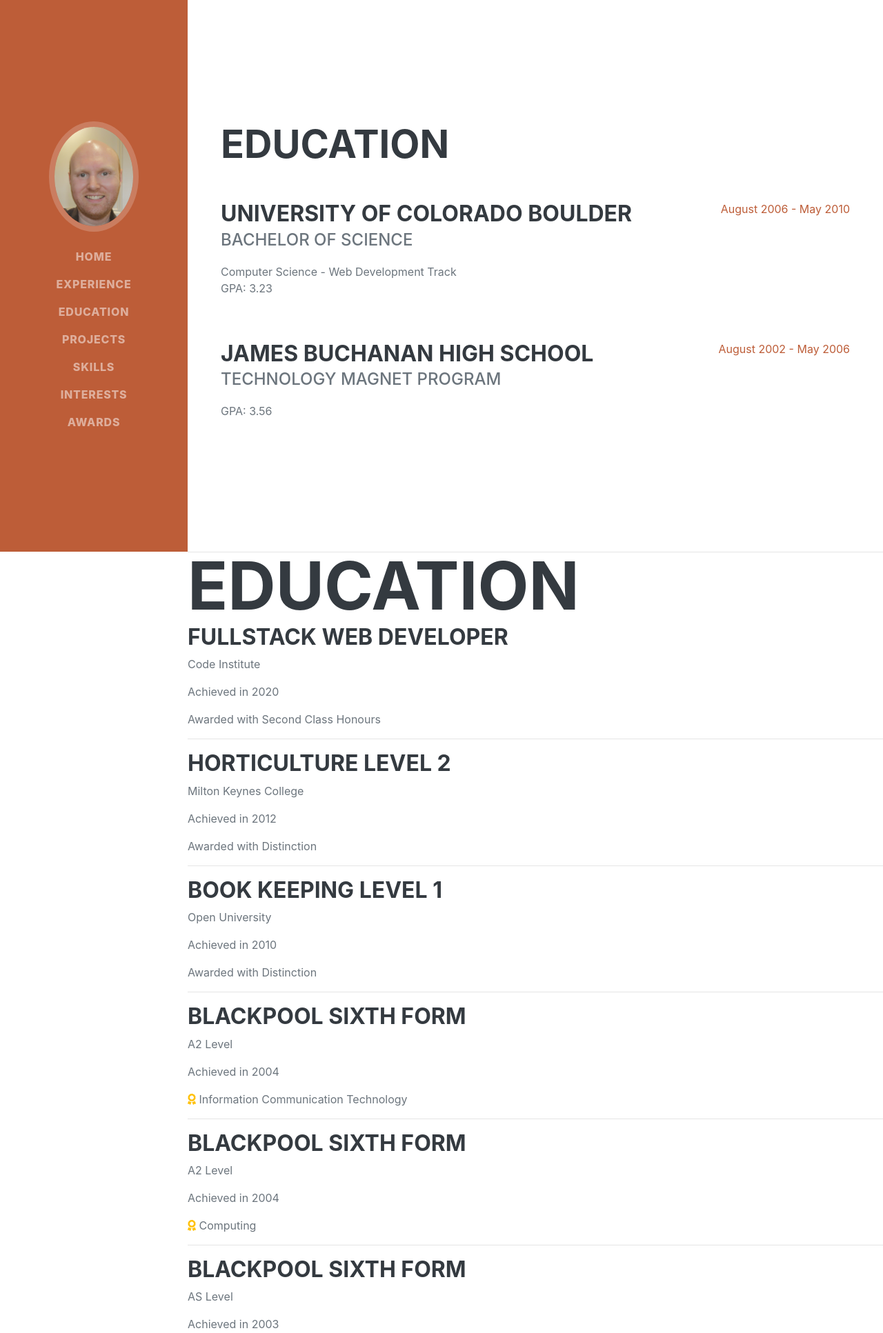
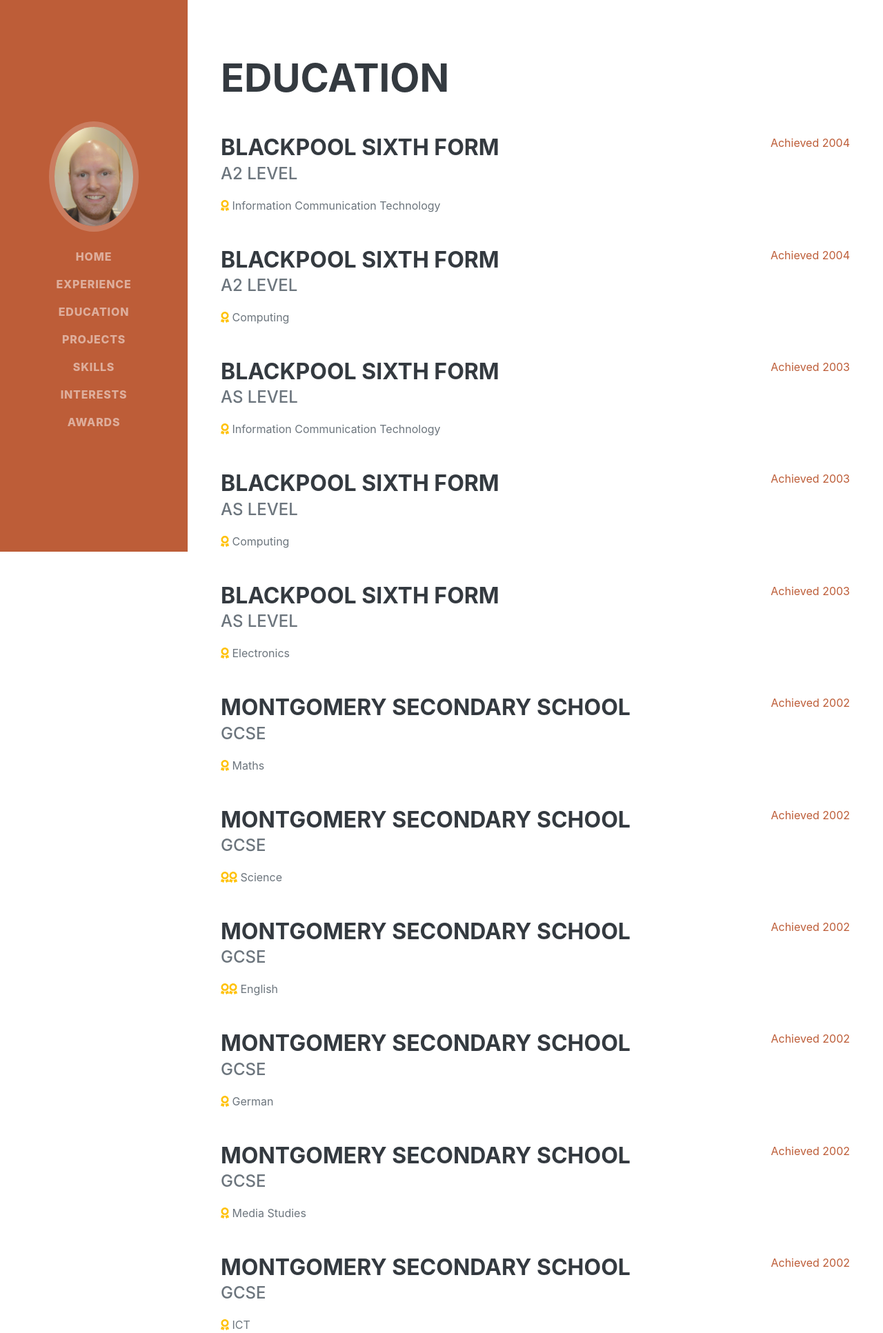
Before and after one commit to jjackson19862017/SJJCv, a Flask app: page /education in a window 1280 px wide. Shown: the top 1933 px of the page at 69% size. Run offline with Flask 2, Linux system fonts and the light colour scheme; some libraries are stand-ins or nearby versions; some web fonts are replaced.

Commit message:
Working Education For Loop for basic Education Details

```diff
--- a/templates/education.html
+++ b/templates/education.html
@@ -1,50 +1,26 @@
 {% extends 'base.html' %}
 {% block title %}
-Career
+Education
 {% endblock title %}
 {% block content %}
 <section class="resume-section" id="education">
     <div class="resume-section-content">
-        <h2 class="mb-5">Education</h2>
+        <h2 class="mb-5">{{ page_title }}</h2>
+        {% for e in educ %}
         <div class="d-flex flex-column flex-md-row justify-content-between mb-5">
             <div class="flex-grow-1">
-                <h3 class="mb-0">University of Colorado Boulder</h3>
-                <div class="subheading mb-3">Bachelor of Science</div>
-                <div>Computer Science - Web Development Track</div>
-                <p>GPA: 3.23</p>
+                <h3 class="mb-0">{{ e.school }}</h3>
+                <div class="subheading mb-3">{{ e.level }}</div>
+                {% if e.awarded == "2" %}
+                <div><i class="fas fa-award text-warning"></i><i class="fas fa-award text-warning"></i> {{e.subject}}</div>
+                {% else %}
+                <div><i class="fas fa-award text-warning"></i> {{e.subject}}</div>
+                {% endif %}
             </div>
-            <div class="flex-shrink-0"><span class="text-primary">August 2006 - May 2010</span></div>
+            <div class="flex-shrink-0"><span class="text-primary">Achieved {{ e.dateFinished}}</span></div>
         </div>
-        <div class="d-flex flex-column flex-md-row justify-content-between">
-            <div class="flex-grow-1">
-                <h3 class="mb-0">James Buchanan High School</h3>
-                <div class="subheading mb-3">Technology Magnet Program</div>
-                <p>GPA: 3.56</p>
-            </div>
-            <div class="flex-shrink-0"><span class="text-primary">August 2002 - May 2006</span></div>
-        </div>
+        {% endfor %}
     </div>
 </section>
 <hr class="m-0" />
-<h1>{{ page_title }}</h1>
-{% for f in furtEduc %}
-<h3>{{f.course}}</h3>
-<p>{{f.company}}</p>
-<p>Achieved in {{f.achieved}}</p>
-<p>Awarded with {{f.result}}</p>
-<hr> <!-- Horizontal Rule -->
-{% endfor %}
-{% for e in educ %}
-<h3>{{e.school}}</h3>
-<p>{{e.level}}</p>
-<p>Achieved in {{e.dateFinished}}</p>
-{% if e.awarded == "2" %}
-<p><i class="fas fa-award text-warning"></i><i class="fas fa-award text-warning"></i> {{e.subject}}</p>
-{% else %}
-<p><i class="fas fa-award text-warning"></i> {{e.subject}}</p>
-{% endif %}
-{% if loop.index != loop.length%}
-<hr> <!-- Horizontal Rule -->
-{% endif %}
-{% endfor %}
 {% endblock content %}
--- a/templates/index.html
+++ b/templates/index.html
@@ -9,9 +9,9 @@ Home
     <div class="resume-section-content">
         <h1 class="mb-0">Stephen <span class="text-primary">Jackson</span></h1>
         <div class="subheading mb-5">Located near Blackpool · 07776 839728 · <a href="mailto:jjackson19862017@gmail.com">jjackson19862017@gmail.com</a></div>
-        <p class="lead mb-5">I am experienced in leveraging agile frameworks to provide a robust synopsis for high level overviews. Iterative approaches to corporate strategy foster collaborative thinking to further the overall value proposition.</p>
+        <p class="lead mb-5">I have been studying a Fullstack Web Developer Course to break into the industy of Web Development, I enjoy anything to do with Technology.   I have many Raspberry Pis, a VR Quest, a Macbook Pro, I am researching into a iPad Pro to work along side my Macbook.</p>
         <div class="social-icons">
-            <a class="social-icon" href="https://www.linkedin.com/in/stephenjamesjackson/" target="_blank"><i class="fab fa-linkedin-in"></i></a><a class="social-icon" href="https://github.com/jjackson19862017" target="_blank"><i class="fab fa-github"></i></a><a class="social-icon" href="#"><i class="fab fa-twitter"></i></a><a class="social-icon" href="https://www.youtube.com/channel/UCZDFJ__Vu_ds0hzPoTPrmIQ/" target="_blank"><i class="fab fa-youtube-square"></i></a>
+            <a class="social-icon" href="https://www.linkedin.com/in/stephenjamesjackson/" target="_blank"><i class="fab fa-linkedin-in"></i></a><a class="social-icon" href="https://github.com/jjackson19862017" target="_blank"><i class="fab fa-github"></i></a><a class="social-icon" href="https://twitter.com/Jackoripo" target="_blank"><i class="fab fa-twitter"></i></a><a class="social-icon" href="https://www.youtube.com/channel/UCZDFJ__Vu_ds0hzPoTPrmIQ/" target="_blank"><i class="fab fa-youtube-square"></i></a>
         </div>
     </div>
 </section>
--- a/templates/skills.html
+++ b/templates/skills.html
@@ -32,9 +32,6 @@
             <li>
                 <span class="fa-li"><i class="fas fa-check"></i></span>Cross Functional Teams
             </li>
-            <li>
-                <span class="fa-li"><i class="fas fa-check"></i></span>Agile Development & Scrum
-            </li>
         </ul>
     </div>
 </section>
```
Also changed, not shown: README.md, static/imgs/favicon.ico, static/imgs/favicon2.ico (added), 1 other file.
